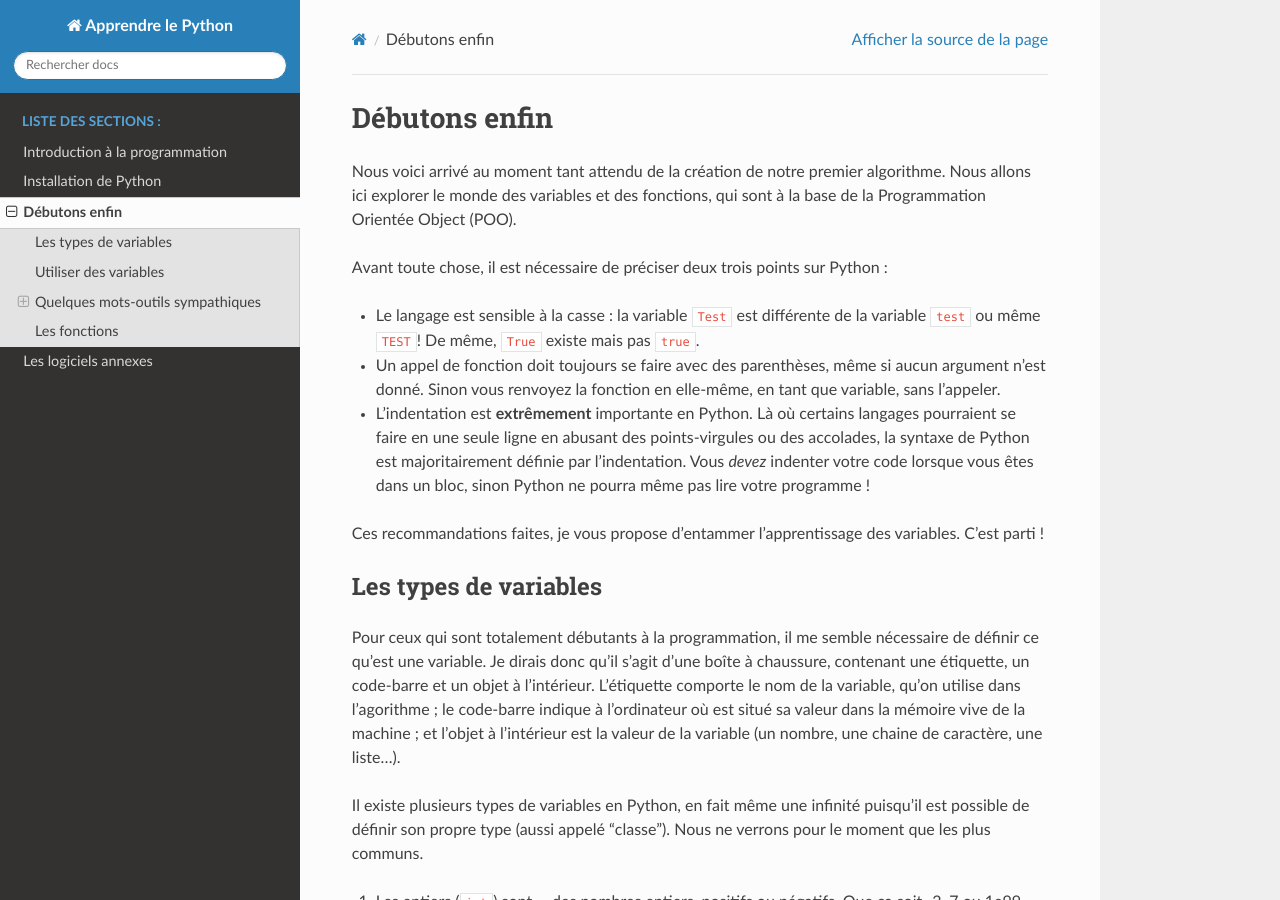
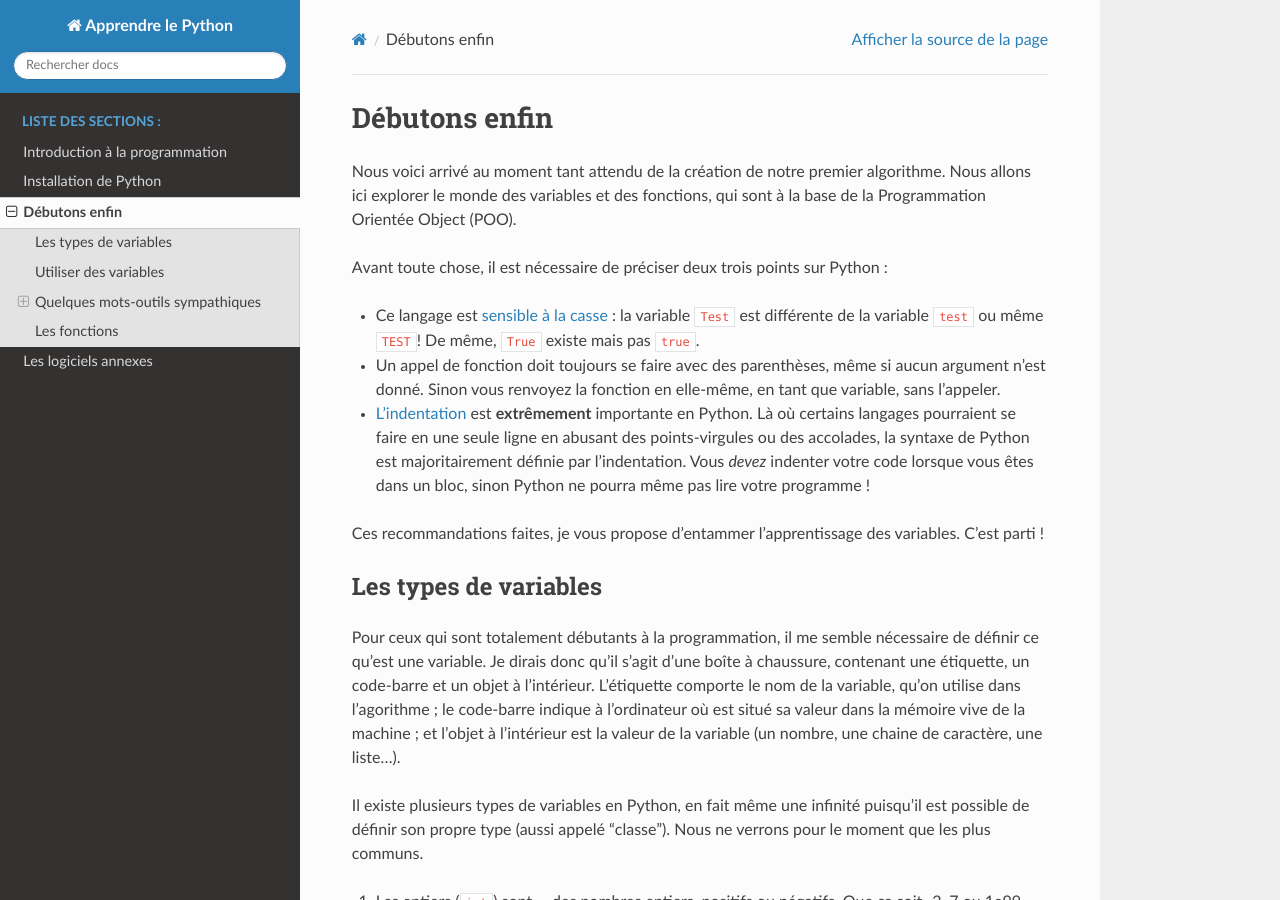
Before and after one commit to ZRunner/Apprendre-le-Python, a Sphinx documentation site: the page built from source/debutons.rst, in a window 1280 px wide and 900 px high. Built offline with Sphinx 7.4.7 and the Read the Docs theme 2.0.0, drawn with Linux system fonts in a browser that asks for light colours.

Commit message:
Ajout de quelques liens

```diff
--- a/source/debutons.rst
+++ b/source/debutons.rst
@@ -6,9 +6,9 @@ Nous voici arrivé au moment tant attendu de la création de notre premier algor
 
 Avant toute chose, il est nécessaire de préciser deux trois points sur Python :
 
-- Le langage est sensible à la casse : la variable ``Test`` est différente de la variable ``test`` ou même ``TEST``! De même, ``True`` existe mais pas ``true``.
+- Ce langage est `sensible à la casse <https://fr.wikipedia.org/wiki/Sensibilit%C3%A9_%C3%A0_la_casse>`_ : la variable ``Test`` est différente de la variable ``test`` ou même ``TEST``! De même, ``True`` existe mais pas ``true``.
 - Un appel de fonction doit toujours se faire avec des parenthèses, même si aucun argument n'est donné. Sinon vous renvoyez la fonction en elle-même, en tant que variable, sans l'appeler.
-- L'indentation est **extrêmement** importante en Python. Là où certains langages pourraient se faire en une seule ligne en abusant des points-virgules ou des accolades, la syntaxe de Python est majoritairement définie par l'indentation. Vous *devez* indenter votre code lorsque vous êtes dans un bloc, sinon Python ne pourra même pas lire votre programme !
+- `L'indentation <https://fr.wikipedia.org/wiki/Style_d%27indentation>`_ est **extrêmement** importante en Python. Là où certains langages pourraient se faire en une seule ligne en abusant des points-virgules ou des accolades, la syntaxe de Python est majoritairement définie par l'indentation. Vous *devez* indenter votre code lorsque vous êtes dans un bloc, sinon Python ne pourra même pas lire votre programme !
 
 Ces recommandations faites, je vous propose d'entammer l'apprentissage des variables. C'est parti !
 
```
